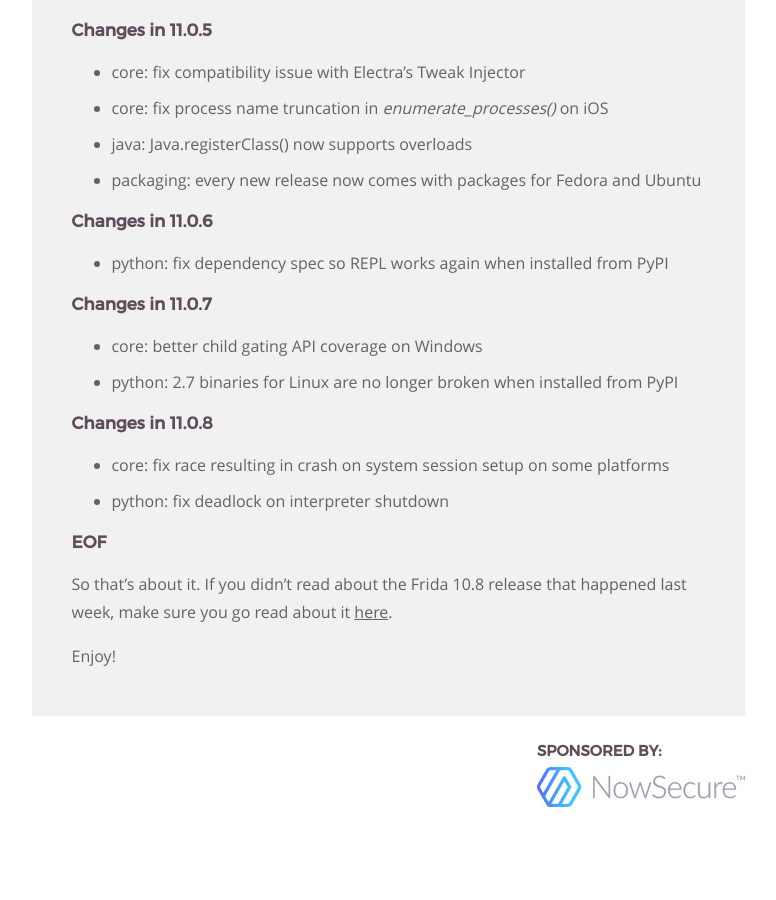
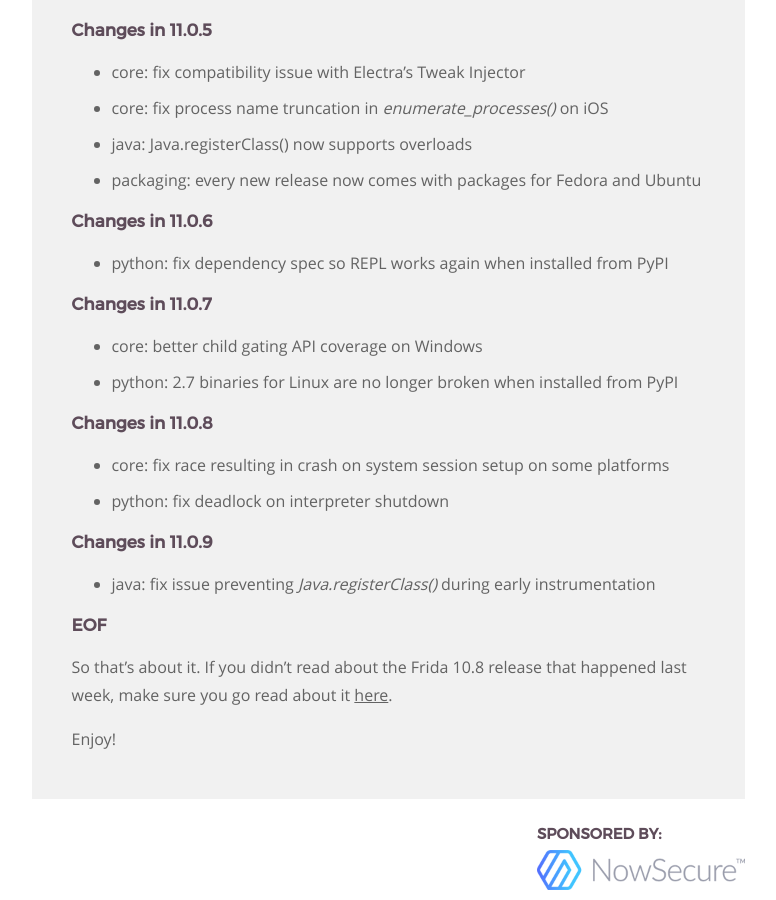
Before and after one commit to frida/frida-website, a Jekyll site: the page built from _posts/2018-05-05-frida-11-0-released.markdown, in a window 1280 px wide and 900 px high, scrolled down 6429 px. Shown: the whole window, without its empty margins (364-1140 px from the left). Built offline with Jekyll 4.4.1, drawn with Linux system fonts in a browser that asks for light colours; before the commit the page ends 7246 px from its top, so only the background shows below that.

Commit message:
Summarize changes in 11.0.9

```diff
--- a/_posts/2018-05-05-frida-11-0-released.markdown
+++ b/_posts/2018-05-05-frida-11-0-released.markdown
@@ -295,6 +295,10 @@ provided" from "empty *envp* provided".
 - core: fix race resulting in crash on system session setup on some platforms
 - python: fix deadlock on interpreter shutdown
 
+### Changes in 11.0.9
+
+- java: fix issue preventing *Java.registerClass()* during early instrumentation
+
 ### EOF
 
 So that's about it. If you didn't read about the Frida 10.8 release that
```
